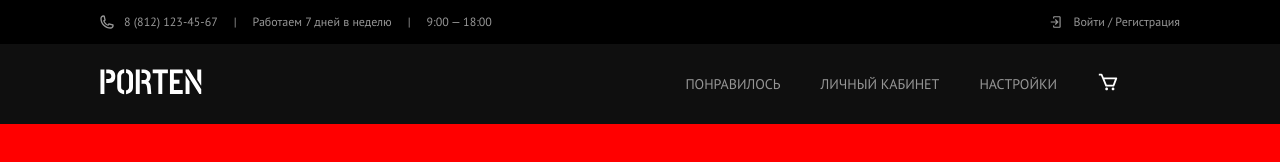
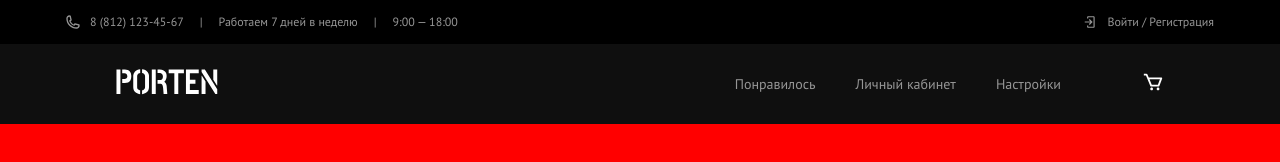
Before and after one commit to DrakFremi/Porten, a plain HTML site: page index.html in a window 1280 px wide. Drawn offline with Linux system fonts and the light colour scheme.

Commit message:
fix container-page-top-width and pading

```diff
--- a/style/style.css
+++ b/style/style.css
@@ -20,7 +20,7 @@ body {
 }
 .container-page-top {
     display: flex;
-    width: 1080px;
+    max-width: 1180px;
     height: 44px;
     margin: 0 auto;
     align-items: center;
@@ -33,9 +33,10 @@ body {
 .data-list {
     list-style: none;
     display: flex;
+    padding-left: 16px;
 }
-.phone:hover,
-.phone:focus {
+.phone-link:hover,
+.phone-link:focus {
     text-decoration: underline;
 }
 .phone-link {
@@ -57,10 +58,9 @@ body {
 }
 .login-reg-link {
     display: flex;
-}
-.login-reg-link {
     color: #969696;
     text-decoration: none;
+    padding-right: 16px;
 }
 .login-reg-svg {
     margin-right: 10px;
@@ -74,7 +74,6 @@ body {
     height: 80px;
     background: #0f0f0f;
     display: flex;
-    align-items: center;
 }
 .navigation {
     display: flex;
@@ -82,17 +81,13 @@ body {
     height: 80px;
     margin: 0 auto;
     align-items: center;
-    justify-content: space-between;
 }
 .porten {
     fill: white;
-    transition-duration: 0.5s;
-    transition-delay: 0.1s;
+    padding-left: 16px;
 }
 .porten:hover {
     fill: #969696;
-    transition-duration: 0.5s;
-    transition-delay: 0.1s;
 }
 .nav-list {
     list-style: none;
@@ -103,43 +98,29 @@ body {
     font-weight: 400;
     font-size: 14px;
     line-height: 18px;
-    text-transform: uppercase;
     margin-right: 61px;
+    margin-left: auto;
 }
 .nav {
-    font-family: 'PT Sans';
     padding-left: 20px;
     padding-right: 20px;
     padding-top: 30px;
     padding-bottom: 30px;
-    background: #0f0f0f;
-    transition-duration: 0.5s;
-    transition-delay: 0.1s;
 }
 .nav:hover {
     background: #1f1f1f;
-    transition-duration: 0.5s;
-    transition-delay: 0.1s;
 }
 .nav-text {
     color: #969696;
     text-decoration: none;
-    transition-duration: 0.2s;
-    transition-delay: 0.1s;
 }
 .nav-text:hover {
     color: #ffffff;
-    transition-duration: 0.5s;
-    transition-delay: 0.1s;
 }
 .bx-cart {
     fill: white;
-    transition-duration: 0.5s;
-    transition-delay: 0.1s;
-    margin-left: 20px;
+    margin-right: 16px;
 }
 .bx-cart:hover {
     fill: #969696;
-    transition-duration: 0.5s;
-    transition-delay: 0.1s;
 }
```
Also changed, not shown: index.html (+2 -2 lines).
